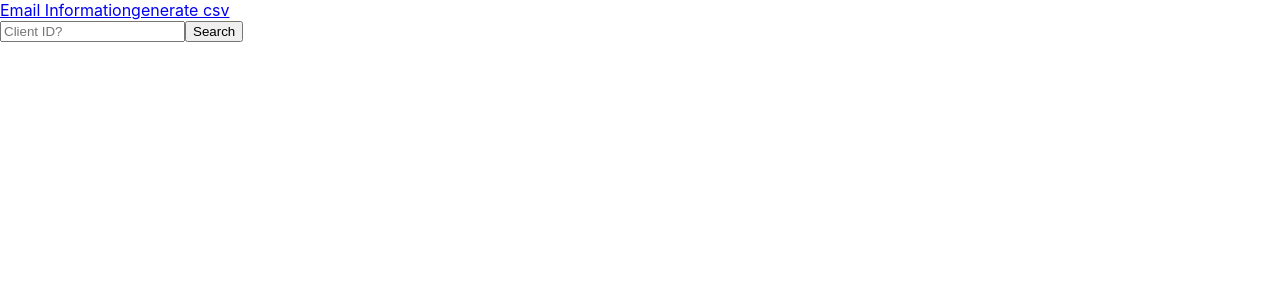
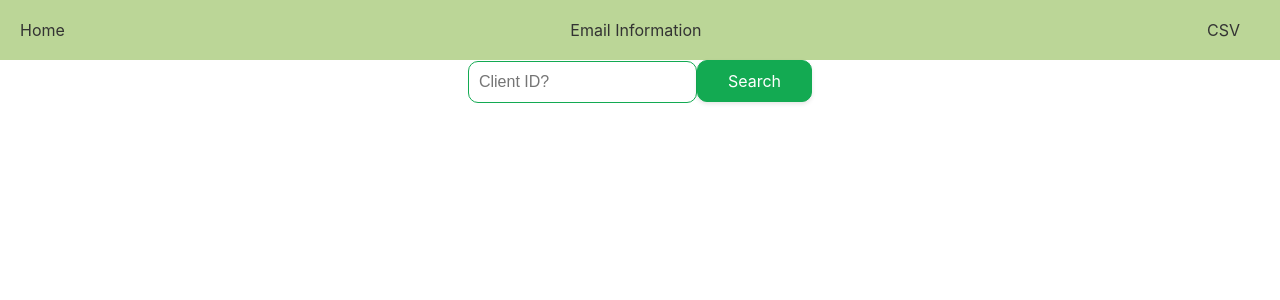
Before and after one commit to peytontan/seif13proj2, a React (Create React App) app: page /information in a window 1280 px wide. Shown: the top 300 px of the page. Built offline with nearby package versions, Linux system fonts and the light colour scheme.

Commit message:
updated css

```diff
--- a/src/App.js
+++ b/src/App.js
@@ -3,16 +3,19 @@ import { Routes, Route, Link } from "react-router-dom";
 import GoogleSheetSearchData from "./GoogleSheetEmail";
 import GoogleSheetCreate from "./GoogleSheetCreate";
 import Home from "./Home";
+import "./App.css"
 
 
 const App = () => {
   return (
-<div>
-      <nav>
-        <Link to="/"></Link>
+    <div>
+      <header>
+      <nav className="nav-links">
+        <Link to="/">Home</Link>
         <Link to="/information">Email Information</Link>
-        <Link to="/create">generate csv</Link>
+        <Link to="/create">CSV</Link>
       </nav>
+    </header>
       <div>
         <Routes>
           <Route path="/" element={<Home />} />
--- a/src/GoogleSheetEmail.js
+++ b/src/GoogleSheetEmail.js
@@ -69,14 +69,16 @@ const GoogleSheetSearchData = () => {
   }
 
   return (
-    <div>
+    <div className='email-container'>
+    <div className='email-input-container'>
       <input
         type="text"
         value={searchInput}
         onChange={handleSearchInput}
         placeholder="Client ID?"
       />
-      <button onClick={fetchData}>Search</button>
+      <button className="button-green" onClick={fetchData}>Search</button>
+    </div>
       <SearchInfo searchinformation={searchResult} />
     </div>
   );
--- a/src/Home.js
+++ b/src/Home.js
@@ -4,7 +4,7 @@ function Home() {
     return (
       <div>
         <p>Click on Email Information to search for client's Email</p>
-        <p>Click on Generate CSV to download csv for main/sub account creation</p>
+        <p>Click on CSV to download csv for main/sub account creation</p>
       </div>
     );
 }
```
